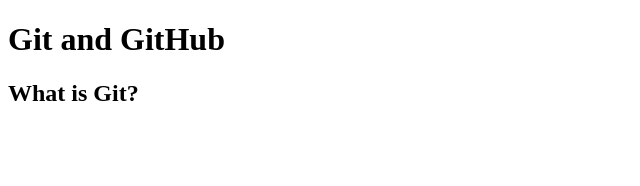
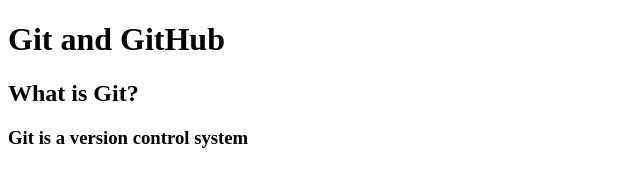
Before and after one commit to AhmedMohammedAbdirehman/aug16, a plain HTML site: page index.html in a window 1280 px wide. Shown: the whole page, without its empty margins (0-640 px from the left). Drawn offline with Linux system fonts and the light colour scheme.

Commit message:
new branch update aderku

```diff
--- a/index.html
+++ b/index.html
@@ -8,5 +8,6 @@
 <body>
     <h1> Git and GitHub</h1>
     <h2> What is Git?</h2>
+    <h3> Git is a version control system</h3>
 </body>
 </html>
```
